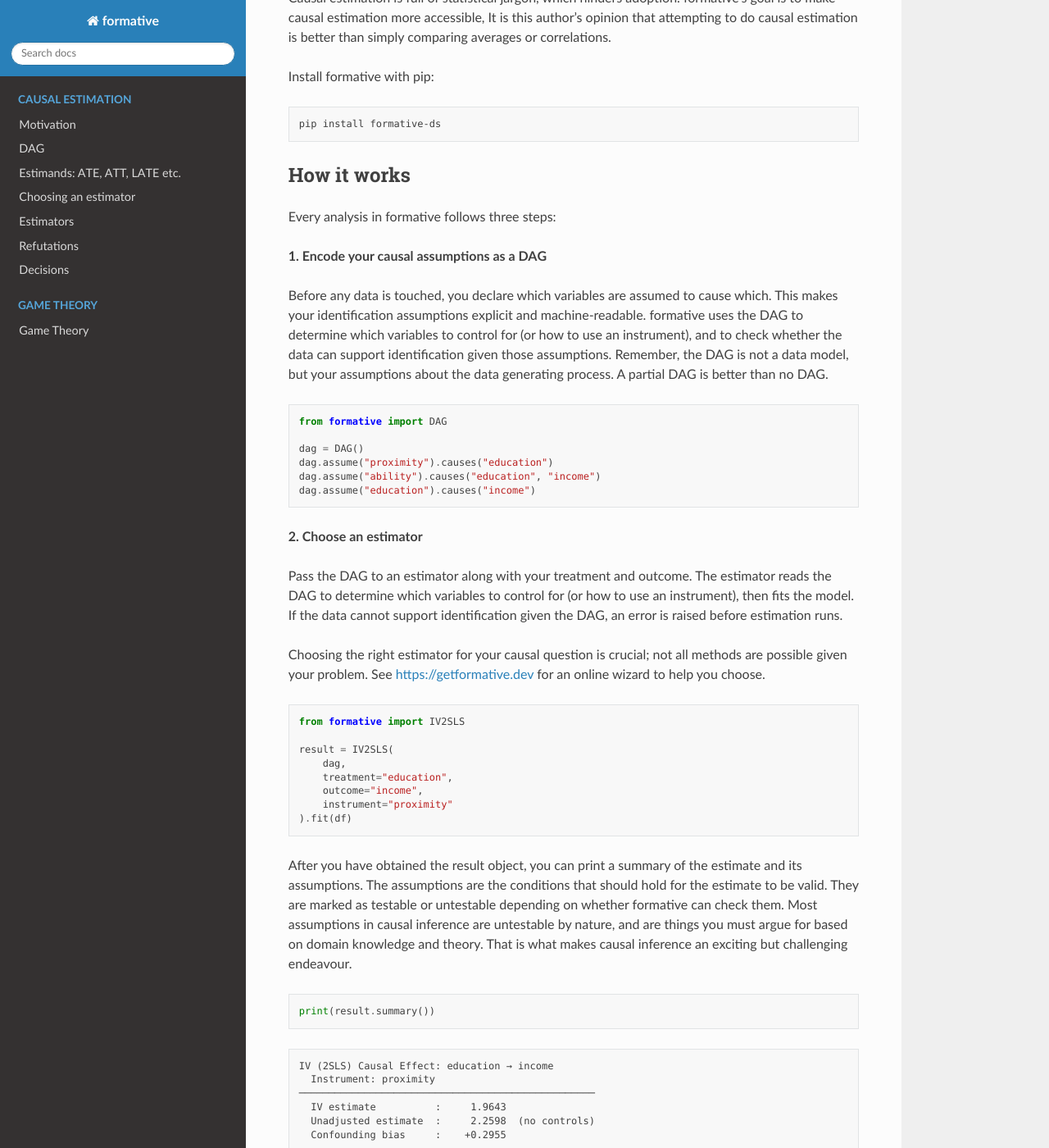
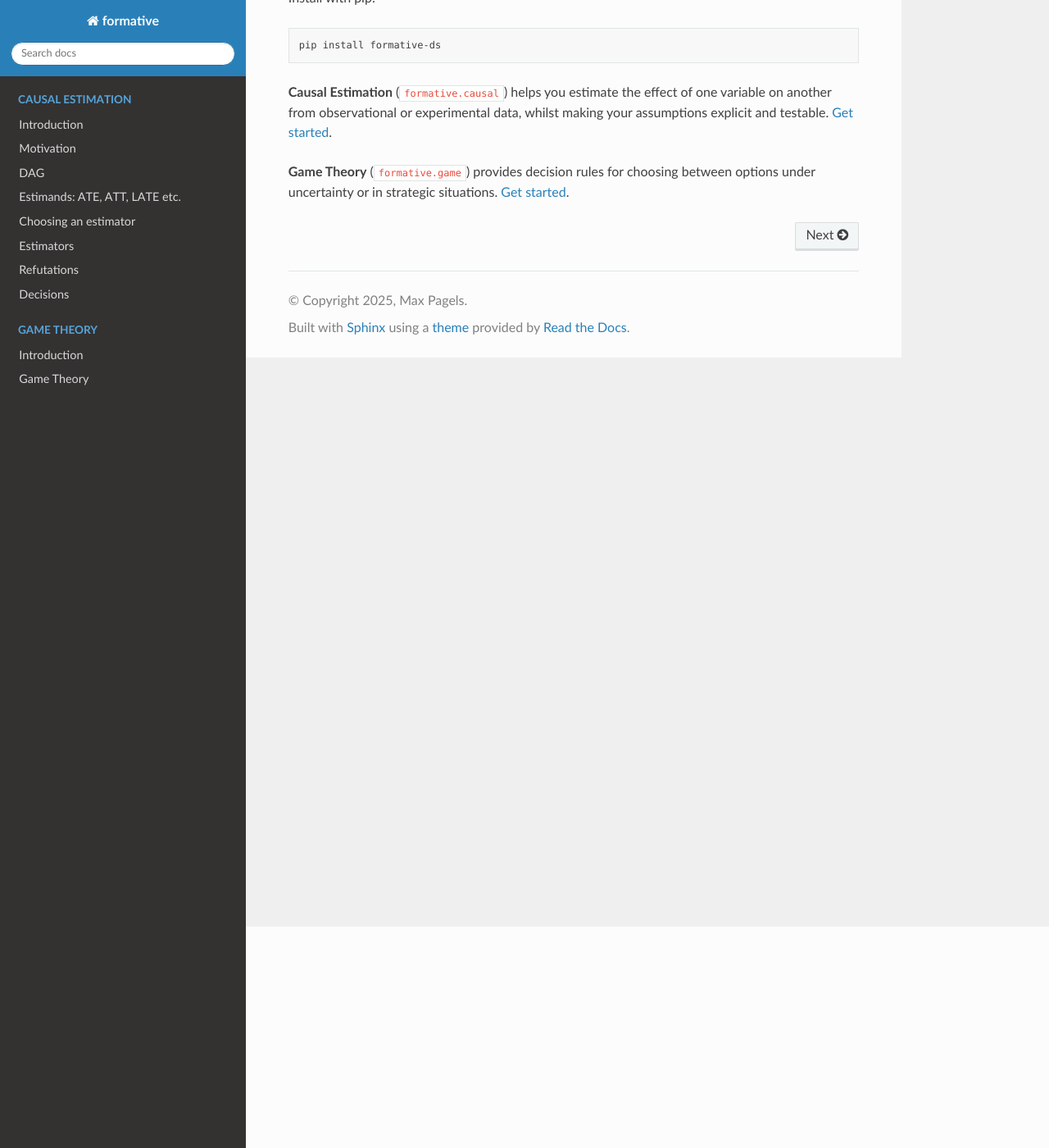
Before and after one commit to maxpagels/formative, a Sphinx documentation site: the page built from docs/index.rst, in a window 1280 px wide and 1400 px high, scrolled down 270 px. Shown: the whole window at 82% size. Built offline with Sphinx 7.4.7 and the Read the Docs theme 3.1.0, drawn with Linux system fonts in a browser that asks for light colours; some of the changed text lies outside the part shown.

Commit message:
Update docs

```diff
--- a/docs/causal/dag.rst
+++ b/docs/causal/dag.rst
@@ -1,9 +1,9 @@
 DAG
 ===
 
-.. autoclass:: formative.DAG
+.. autoclass:: formative.causal.DAG
    :members:
    :special-members: __repr__
 
-.. autoclass:: formative.dag._Node
+.. autoclass:: formative.causal.dag._Node
    :members:
--- a/docs/causal/decisions.rst
+++ b/docs/causal/decisions.rst
@@ -117,5 +117,5 @@
 API reference
 -------------
 
-.. autoclass:: formative.DecisionReport
+.. autoclass:: formative.causal.DecisionReport
    :members:
--- a/docs/index.rst
+++ b/docs/index.rst
@@ -1,131 +1,28 @@
 formative
 =========
 
-formative is Python package for causal effect estimation.
-It is designed to help practitioners estimate causal effects from observational data using a variety of methods,
-whilst guiding them through the process of model specification, estimation, and interpretation.
+formative is a Python package for quantitative reasoning with causal and game-theoretic methods. It is intended
+as a practical tool with minimal jargon for those who want to apply these methods to real-world problems.
 
-Causal estimation is full of statistical jargon, which hinders adoption. formative's goal is to make causal
-estimation more accessible, It is this author's opinion that attempting to do causal estimation is better than
-simply comparing averages or correlations.
-
-Install formative with pip:
+Install with pip:
 
 .. code-block:: bash
 
    pip install formative-ds
 
-How it works
-------------
+**Causal Estimation** (``formative.causal``) helps you estimate the effect of one variable
+on another from observational or experimental data, whilst making your assumptions explicit
+and testable. :doc:`Get started <causal/introduction>`.
 
-Every analysis in formative follows three steps:
-
-**1. Encode your causal assumptions as a DAG**
-
-Before any data is touched, you declare which variables are assumed to cause which.
-This makes your identification assumptions explicit and machine-readable. formative
-uses the DAG to determine which variables to control for (or how to use an instrument),
-and to check whether the data can support identification given those assumptions. Remember,
-the DAG is not a data model, but your assumptions about the data generating process. A partial
-DAG is better than no DAG.
-
-.. code-block:: python
-
-   from formative import DAG
-
-   dag = DAG()
-   dag.assume("proximity").causes("education")
-   dag.assume("ability").causes("education", "income")
-   dag.assume("education").causes("income")
-
-**2. Choose an estimator**
-
-Pass the DAG to an estimator along with your treatment and outcome. The
-estimator reads the DAG to determine which variables to control for (or
-how to use an instrument), then fits the model. If the data cannot support
-identification given the DAG, an error is raised before estimation runs.
-
-Choosing the right estimator for your causal question is crucial;
-not all methods are possible given your problem.
-See https://getformative.dev for an online wizard to help you choose.
-
-.. code-block:: python
-
-   from formative import IV2SLS
-
-   result = IV2SLS(
-       dag,
-       treatment="education",
-       outcome="income",
-       instrument="proximity"
-   ).fit(df)
-
-After you have obtained the result object, you can print a summary of the
-estimate and its assumptions. The assumptions are the conditions that should
-hold for the estimate to be valid. They are marked as testable or untestable
-depending on whether formative can check them. Most assumptions in causal inference
-are untestable by nature, and are things you must argue for based on domain knowledge
-and theory. That is what makes causal inference an exciting but challenging endeavour.
-
-.. code-block:: python
-
-   print(result.summary())
-
-.. code-block:: text
-
-   IV (2SLS) Causal Effect: education → income
-     Instrument: proximity
-   ──────────────────────────────────────────────────
-     IV estimate          :     1.9643
-     Unadjusted estimate  :     2.2598  (no controls)
-     Confounding bias     :    +0.2955
-
-     Std. error           :     0.0377
-     95% CI               : [1.8905, 2.0381]
-     p-value              :     0.0000
-
-     Assumptions
-     ┄┄┄┄┄┄┄┄┄┄┄┄┄┄┄┄┄┄┄┄┄┄┄┄┄┄┄┄┄┄┄┄┄┄┄┄┄┄┄┄┄┄┄┄┄┄┄┄
-     [  testable  ]  Relevance: the instrument strongly affects treatment
-     [ untestable ]  Exclusion restriction: instrument only affects outcome through treatment
-     [ untestable ]  Independence: instrument is uncorrelated with unobserved confounders
-     [ untestable ]  Monotonicity: instrument affects treatment in same direction for everyone
-     [ untestable ]  Stable Unit Treatment Value Assumption (SUTVA)
-
-It is not uncommon to have challenges communicating the need for proper causal estimation and associated
-assumptions to non-technical stakeholders. ``executive_summary()`` gives you a more plain-english
-summary of the result, with as little technical language as possible. This is useful for communicating
-results to non-technical audiences.
-
-**3. Refute**
-
-Once you have a result, run statistical checks that probe whether its
-assumptions hold in the data. Each check returns a clear pass or fail
-but remember, no set of tests can guarantee validity. Use them as diagnostics,
-not proof. Causal inference is a judgment call, not a mathematical certainty.
-
-The most common check is deliberately introducing a random common cause (a "placebo" variable)
-and seeing if the estimate changes. The full list of refutations depends on the chosen estimator.
-
-.. code-block:: python
-
-   report = result.refute(df)
-   print(report.summary())
-
-.. code-block:: text
-
-   IV Refutation Report: education → income
-     Instrument: proximity
-   ──────────────────────────────────────────────────
-     [PASS]  First-stage F-statistic: F = 911.22  (threshold: F ≥ 10)
-     [PASS]  Random common cause: estimate shifted by 0.0001  (≤ 1 SE = 0.0377)
-
-     All checks passed.
+**Game Theory** (``formative.game``) provides decision rules for choosing between options
+under uncertainty or in strategic situations. :doc:`Get started <game/introduction>`.
 
 .. toctree::
    :maxdepth: 2
    :caption: Causal Estimation
+   :hidden:
 
+   causal/introduction
    causal/motivation
    causal/dag
    causal/estimands
@@ -137,5 +34,7 @@
 .. toctree::
    :maxdepth: 2
    :caption: Game Theory
+   :hidden:
 
+   game/introduction
    game/game
```
Also changed, not shown: docs/causal/estimators.rst (+12 -12 lines), docs/causal/introduction.rst (added, +103 -0 lines), docs/causal/refutations.rst (+8 -8 lines), docs/game/introduction.rst (added, +39 -0 lines).
